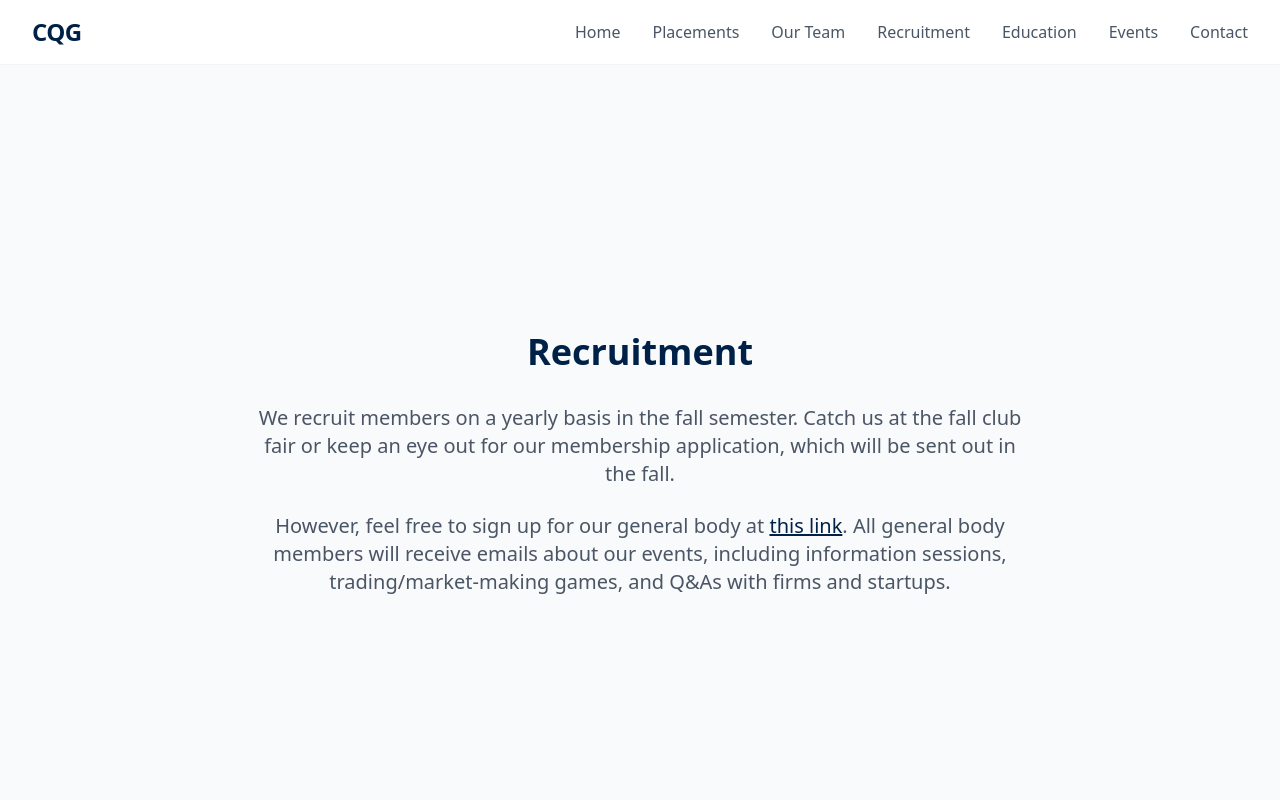
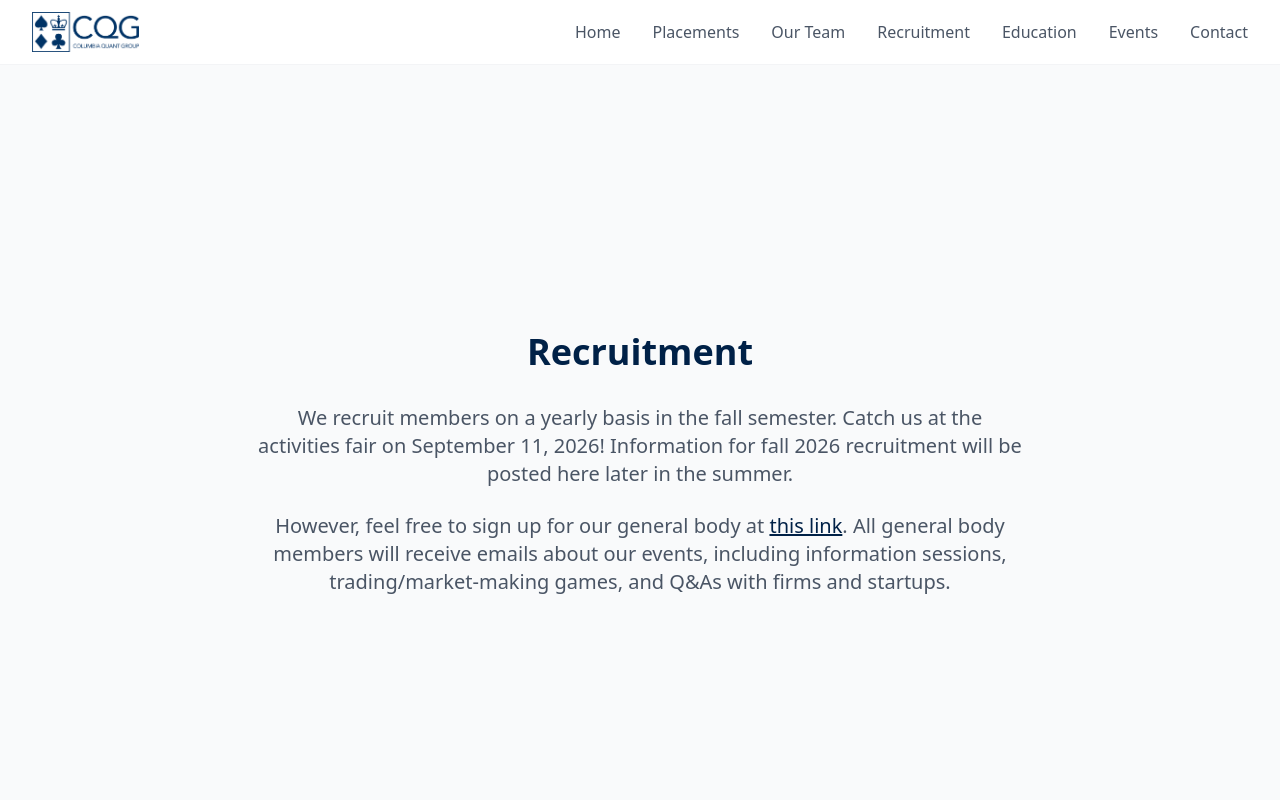
Before and after one commit to mihirjoshi-columbia/cqg-website, a Next.js app: page /recruitment in a window 1280 px wide. Shown: the top 800 px of the page. Built offline with nearby package versions, Linux system fonts and the light colour scheme.

Commit message:
some quick updates

```diff
--- a/app/recruitment/page.tsx
+++ b/app/recruitment/page.tsx
@@ -4,7 +4,7 @@ export default function RecruitmentPage() {
             <h1 className="text-4xl font-bold text-columbia-dark mb-8">Recruitment</h1>
             <div className="max-w-3xl space-y-6 text-xl text-gray-600">
                 <p>
-                    We recruit members on a yearly basis in the fall semester. Catch us at the fall club fair or keep an eye out for our membership application, which will be sent out in the fall.
+                    We recruit members on a yearly basis in the fall semester. Catch us at the activities fair on September 11, 2026! Information for fall 2026 recruitment will be posted here later in the summer.
                 </p>
                 <p>
                     However, feel free to sign up for our general body at{" "}
--- a/components/layout/Navbar.tsx
+++ b/components/layout/Navbar.tsx
@@ -2,6 +2,7 @@
 
 import { useState } from "react";
 import Link from "next/link";
+import Image from "next/image";
 import { Menu, X } from "lucide-react";
 import { motion, AnimatePresence } from "framer-motion";
 import clsx from "clsx";
@@ -24,8 +25,15 @@ export default function Navbar() {
       <div className="max-w-7xl mx-auto px-4 sm:px-6 lg:px-8">
         <div className="flex justify-between h-16 items-center">
           <div className="flex-shrink-0 flex items-center">
-            <Link href="/" className="text-2xl font-bold text-columbia-dark tracking-tight">
-              CQG
+            <Link href="/" className="flex items-center">
+              <Image
+                src="/logo.png"
+                alt="Columbia Quant Group"
+                width={120}
+                height={45}
+                className="h-10 w-auto object-contain"
+                priority
+              />
             </Link>
           </div>
 
```
Also changed, not shown: public/cqg-logo.png (added), public/logo.png (added).
